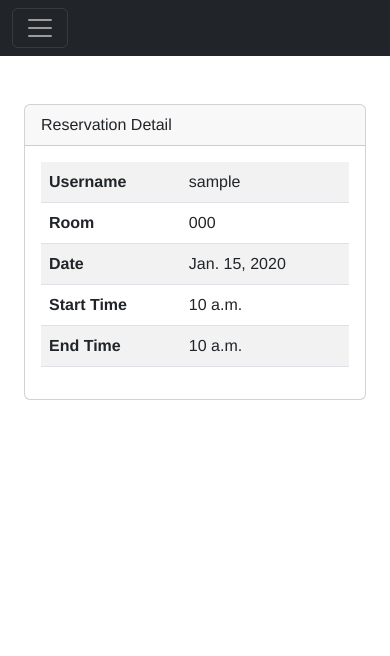
After one commit to aghs8055/room-master, a Django app: page /rooms/reservations/1/ in a window 390 px wide. The commit adds this page. Shown: the top 656 px of the page. Run offline with Django 4.2, Linux system fonts and the light colour scheme; a user stored in the database is signed in; tables that the repository leaves empty hold one stand-in row (values such as "Sample post"); some libraries are stand-ins or nearby versions.

Commit message:
Reservation detail view and HTML page added.

```diff
--- a/rooms/urls.py
+++ b/rooms/urls.py
@@ -11,6 +11,7 @@ from rooms.views import (
     RoomEditView,
     ReservationListView,
     RoomReservationList,
+    ReservationDetailView,
 )
 
 app_name = 'rooms'
@@ -26,4 +27,5 @@ urlpatterns = [
     path('<int:room_id>/edit/', RoomEditView.as_view(), name='room_edit'),
     path('reservations/', ReservationListView.as_view(), name='reservation_list'),
     path('<int:room_id>/reservations/', RoomReservationList.as_view(), name='room_reservation_list'),
+    path('reservations/<int:reservation_id>/', ReservationDetailView.as_view(), name='reservation_detail'),
 ]
--- a/rooms/views.py
+++ b/rooms/views.py
@@ -150,3 +150,15 @@ class RoomReservationList(AdminOrManagerAccessMixin, View):
         reservations = Reservation.objects.filter(room_id=room_id)
         reservations = get_filtered_reservations(reservations, request.GET.get('filter'))
         return render(request, 'rooms/reservation_list.html', {'reservations': reservations})
+
+
+class ReservationDetailView(LoginRequiredMixin, View):
+    def get(self, request, reservation_id):
+        if request.user.user_type == User.UserType.USER:
+            reservation = Reservation.objects.filter(id=reservation_id, user=request.user)
+        else:
+            reservation = Reservation.objects.filter(id=reservation_id)
+        if reservation:
+            return render(request, 'rooms/reservation_detail.html', {'reservation': reservation[0]})
+        else:
+            return redirect(reverse('pages:not_found'))
--- a/templates/rooms/request_list.html
+++ b/templates/rooms/request_list.html
@@ -35,7 +35,7 @@
                             <td>{{ room_request.start_time|default:'-' }}</td>
                             <td>{{ room_request.end_time|default:'-' }}</td>
                             <td>
-                                {% if room_request.reservation %}<a href="#" class="btn btn-primary">Reservation Detail</a>{% endif %}
+                                {% if room_request.reservation %}<a href="{% url 'rooms:reservation_detail' room_request.reservation.id %}" class="btn btn-primary">Reservation Detail</a>{% endif %}
                                 {% if request.user == room_request.user %}
                                     <a href="{% url 'rooms:request_edit' room_request.id %}" class="btn btn-warning">Edit</a>
                                     <form method="POST" action="{% url 'rooms:request_delete' room_request.id %}" style="display: inline;">
--- /dev/null
+++ b/templates/rooms/reservation_detail.html
@@ -0,0 +1,43 @@
+{% extends 'base.html' %}
+
+{% block title %}{{ block.super }} | Reservation{% endblock %}
+
+{% block content %}
+<div class="row justify-content-center mt-5">
+    <div class="col-md-6">
+        <div class="container mb-3">
+            <div class="row justify-content-center">
+                <div class="col-md-9">
+                    <div class="card">
+                        <div class="card-header">Reservation Detail</div>
+                        <div class="card-body">
+                            <table class="table table-striped">
+                                <tr>
+                                    <th>Username</th>
+                                    <td>{{ reservation.user.username }}</td>
+                                </tr>
+                                <tr>
+                                    <th>Room</th>
+                                    <td>{{ reservation.room.code }}</td>
+                                </tr>
+                                <tr>
+                                    <th>Date</th>
+                                    <td>{{ reservation.date }}</td>
+                                </tr>
+                                <tr>
+                                    <th>Start Time</th>
+                                    <td>{{ reservation.start_time }}</td>
+                                </tr>
+                                <tr>
+                                    <th>End Time</th>
+                                    <td>{{ reservation.end_time }}</td>
+                                </tr>
+                            </table>
+                        </div>
+                    </div>
+                </div>
+            </div>
+        </div>
+    </div>
+</div>
+{% endblock %}
```
